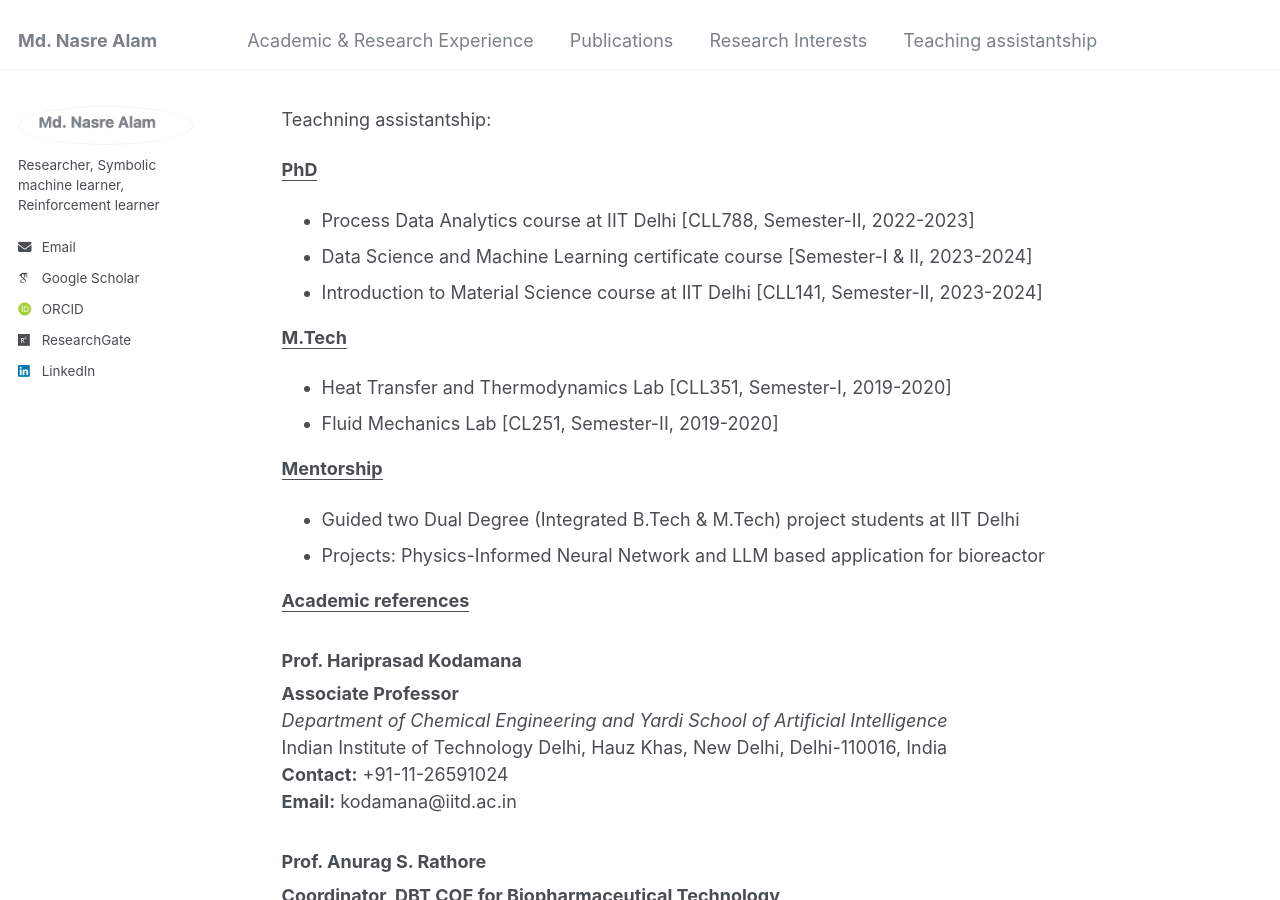
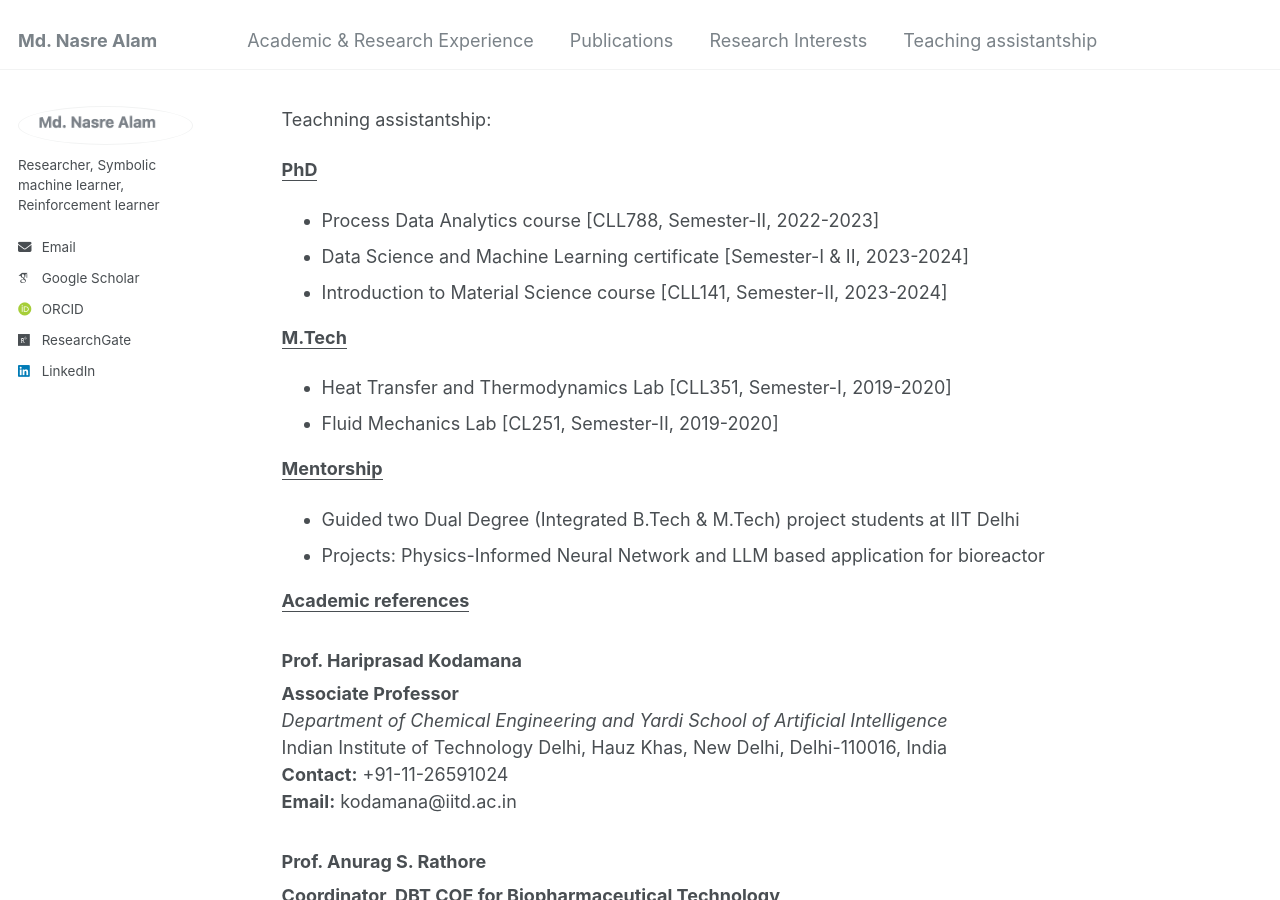
Before and after one commit to mdnasreiit/mdnasreiit.github.io, a Jekyll site: the page built from _pages/404.md, in a window 1280 px wide and 900 px high. Built offline with Jekyll 4.4.1, drawn with Linux system fonts in a browser that asks for light colours; some web fonts are replaced.

Commit message:
Update 404.md

```diff
--- a/_pages/404.md
+++ b/_pages/404.md
@@ -1,6 +1,6 @@
 ---
 permalink: /404/
-#title: "Md. Nasre Alam"
+#title: "Md Nasre Alam"
 author_profile: true
 redirect_from:
   - /md/
@@ -12,9 +12,9 @@ Teachning assistantship:
 
 <ins>**PhD**</ins>
 
-- Process Data Analytics course at IIT Delhi [CLL788, Semester-II, 2022-2023]
-- Data Science and Machine Learning certificate course [Semester-I & II, 2023-2024]
-- Introduction to Material Science course at IIT Delhi [CLL141, Semester-II, 2023-2024]
+- Process Data Analytics course [CLL788, Semester-II, 2022-2023]
+- Data Science and Machine Learning certificate [Semester-I & II, 2023-2024]
+- Introduction to Material Science course [CLL141, Semester-II, 2023-2024]
 
 
 <ins>**M.Tech**</ins>
```
